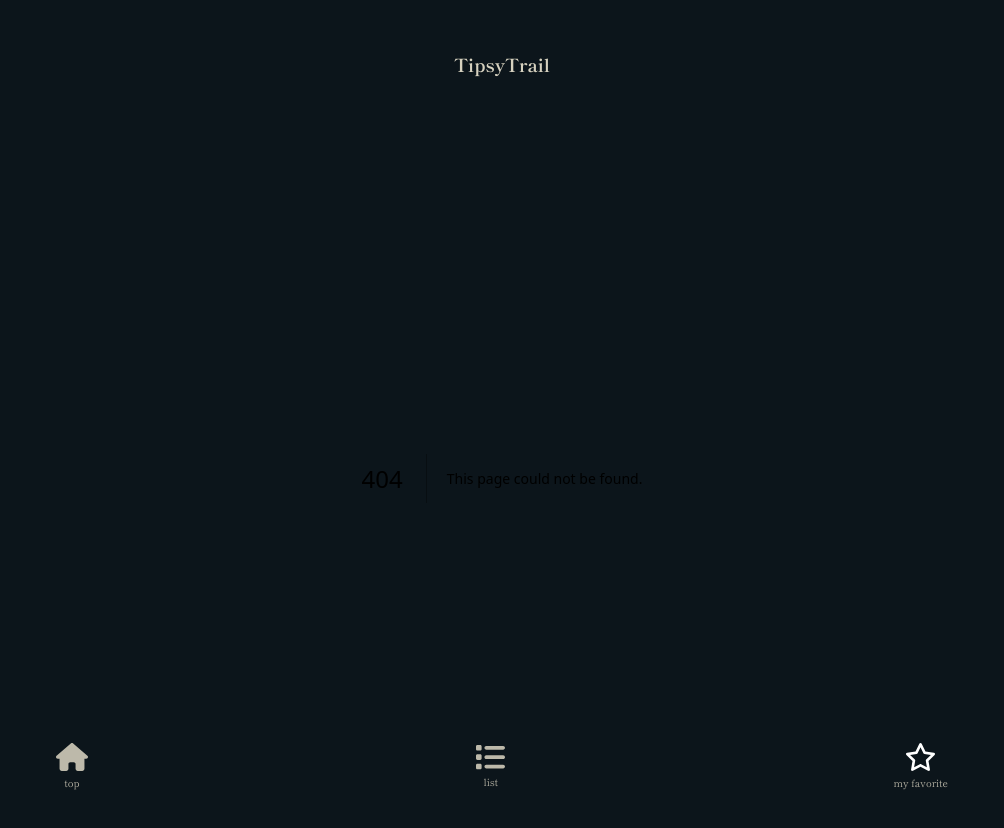
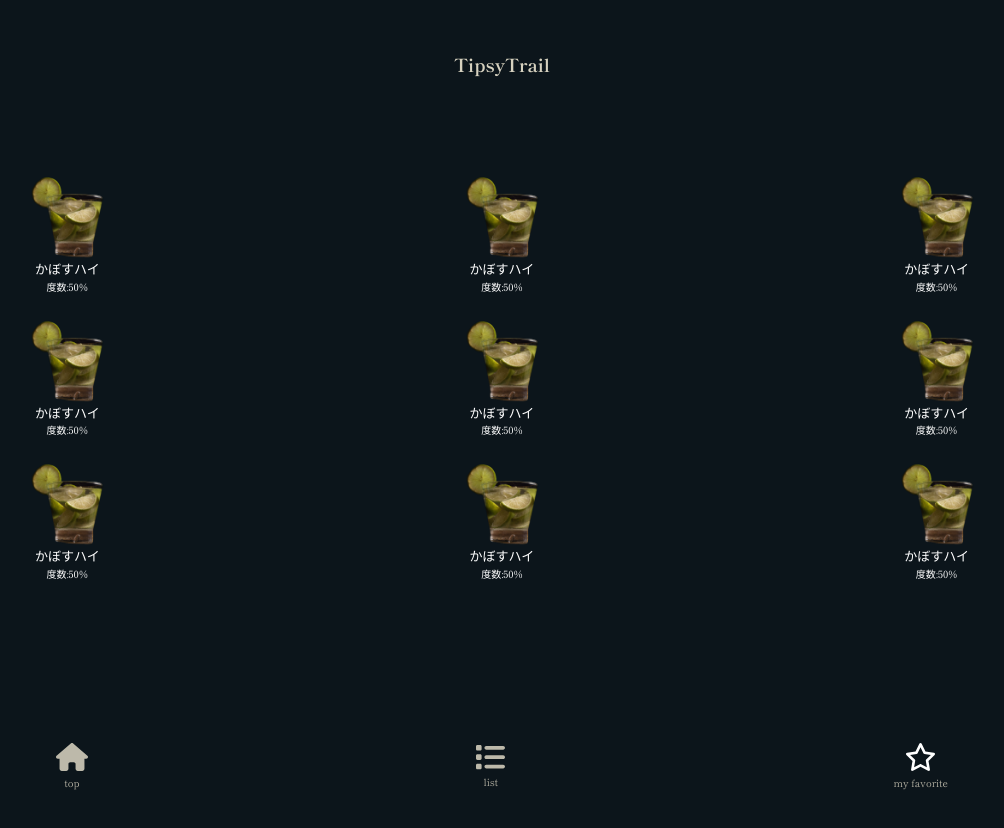
Before and after one commit to hirochan9854/tipsy-trail, a Next.js app: page /favorite in a window 1280 px wide. Before the commit this address had no page. Shown: the top 828 px of the page, without its empty margins (138-1142 px from the left). After the commit the page ends 800 px from the top, so only its background shows below. Built offline with nearby package versions, Linux system fonts and the light colour scheme; a web font is replaced by a local one.

Commit message:
お気に入りページ作成

```diff
--- /dev/null
+++ b/src/app/favorite/page.tsx
@@ -0,0 +1,11 @@
+import { AlcoholListItem } from '@/components/AlcoholListItem';
+
+export default function Home() {
+  return (
+    <div className="mt-24 grid  grid-cols-3 gap-6 ">
+      {Array.from({ length: 9 }).map((_, i) => (
+        <AlcoholListItem key={i} />
+      ))}
+    </div>
+  );
+}
```
